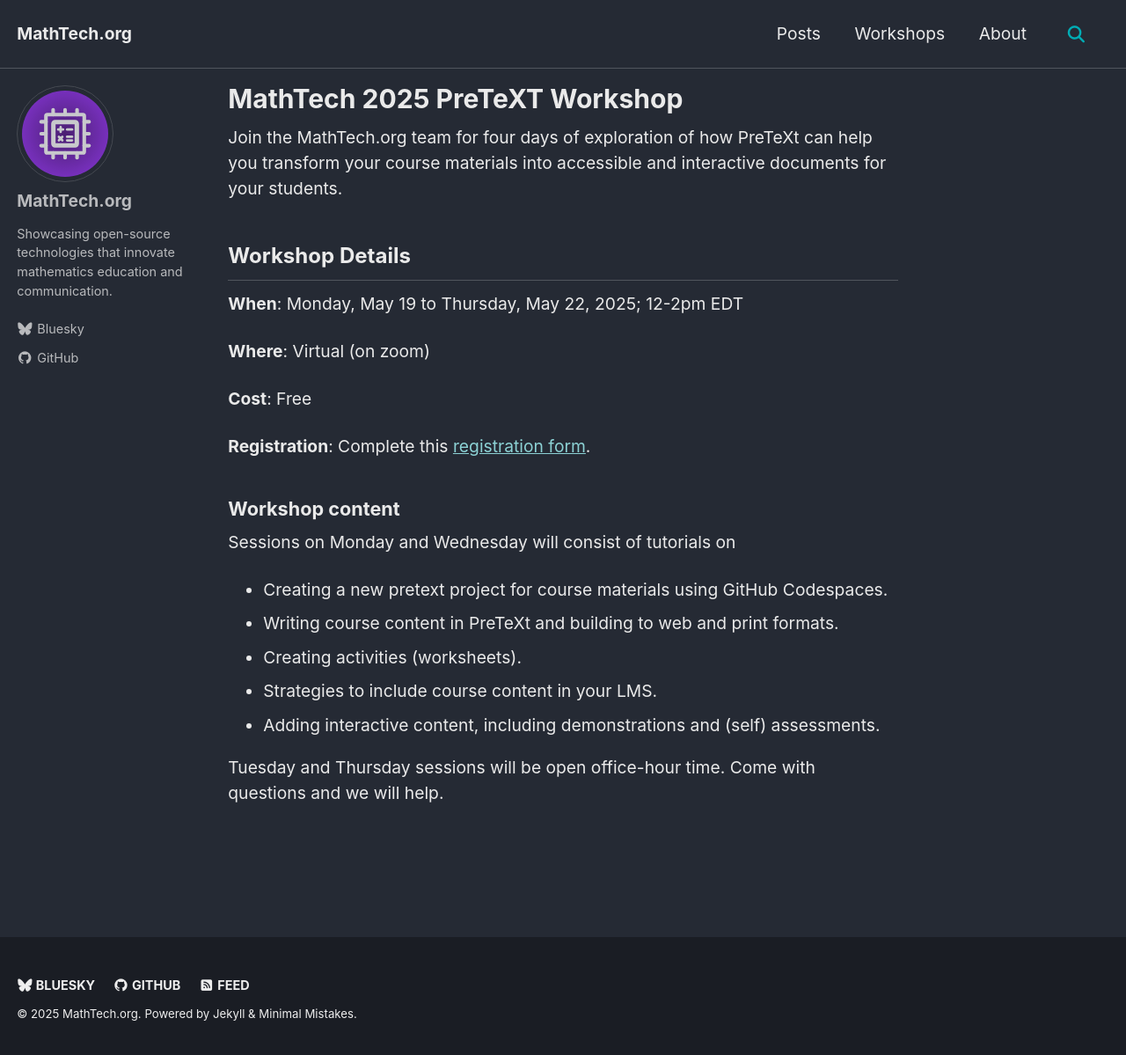
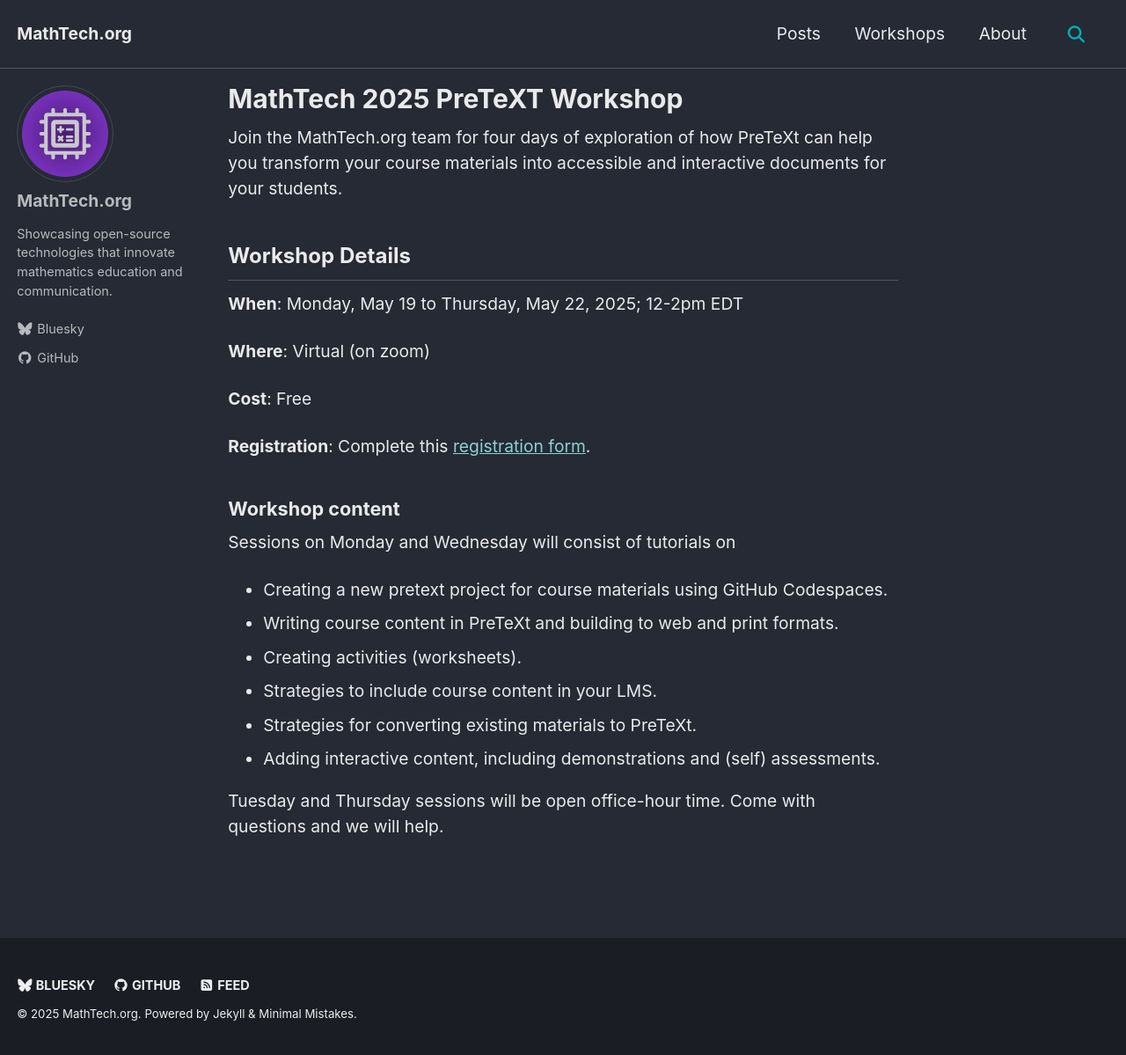
Before and after one commit to mathtechorg/mathtechorg.github.io, a Jekyll site: the page built from _pages/workshops/mathtech2025.md, in a window 1280 px wide and 1201 px high. Shown: the whole window at 88% size. Built offline with Jekyll 4.4.1, drawn with Linux system fonts in a browser that asks for light colours; cached includes are drawn as plain includes.

Commit message:
add even more

```diff
--- a/_pages/workshops/mathtech2025.md
+++ b/_pages/workshops/mathtech2025.md
@@ -24,6 +24,7 @@
 - Writing course content in PreTeXt and building to web and print formats.
 - Creating activities (worksheets).
 - Strategies to include course content in your LMS.
+- Strategies for converting existing materials to PreTeXt.
 - Adding interactive content, including demonstrations and (self) assessments.
 
 Tuesday and Thursday sessions will be open office-hour time.  Come with questions and we will help.
```
